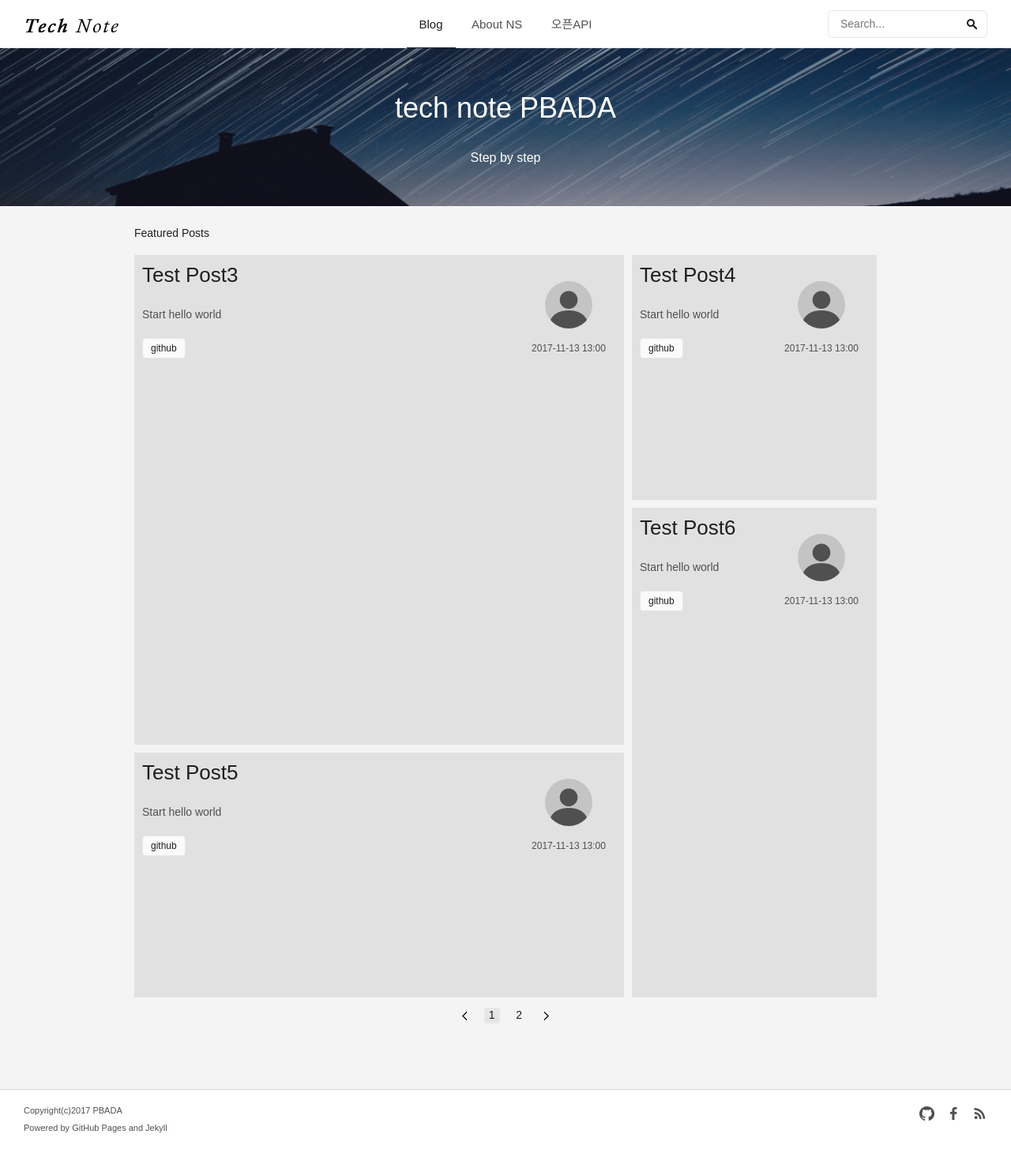
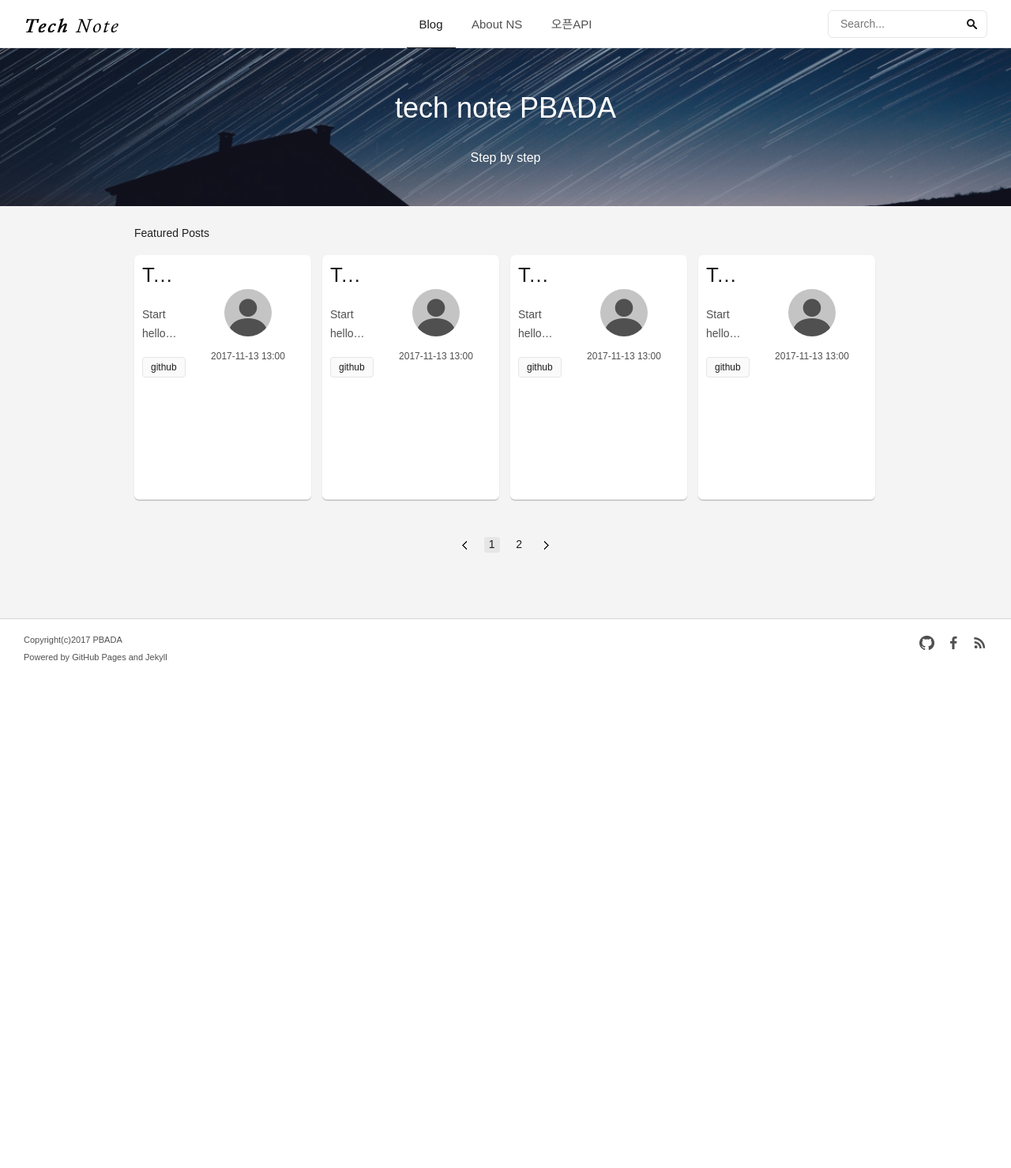
Before and after one commit to nsshopping/nsshopping.github.io, a Jekyll site: the page built from index.html, in a window 1280 px wide. Shown: the whole page at 79% size. Built offline with Jekyll 4.4.1, drawn with Linux system fonts in a browser that asks for light colours; some web fonts are replaced; the list of posts is cut into pages by our own code; comment, search, counter and statistics services are not loaded; after the commit the page ends 900 px from its top, so only the background shows below that.

Commit message:
Update tiles.css

```diff
--- a/assets/css/tiles.css
+++ b/assets/css/tiles.css
@@ -1,10 +1,15 @@
 @charset "UTF-8";\
 
-#home-content .container{padding:0px;}
-.home-template #home-content {}
-.home-template #post-list {position:relative;height: 920px}
+/*.home-template #post-list {position:relative;height: 920px}
 .home-template #post-list .post-item {position:absolute; margin:0px; padding:10px; border-bottom:0px;background-color:#e1e1e1;}
 .home-template #post-list .tile_1 {left: 630px;top:0px;width:310px;height: 310px;}
 .home-template #post-list .tile_4 {left:0px;top: 630px;width:620px;height: 310px;}
 .home-template #post-list .tile_3 {left: 630px;top: 320px;width:310px;height: 620px;}
-.home-template #post-list .tile_2 {left:0px; top:0px; width:620px; height: 620px;}
+.home-template #post-list .tile_2 {left:0px; top:0px; width:620px; height: 620px;}*/
+
+#home-content .container{padding:0px;}
+.home-template #home-content {}
+.home-template #post-list {flex-wrap: wrap;display: -webkit-flex; display: flex;align-content: space-between;position:relative;}
+.home-template #post-list .post-item { overflow: hidden; width:224px; height:310px; margin:0 14px 14px 0; padding:10px; -webkit-box-shadow: 0 1px 1px #b9b9b9; -moz-box-shadow: 0 1px 1px #b9b9b9;box-shadow: 0 1px 1px #b9b9b9;-webkit-border-radius: 6px;-moz-border-radius: 6px;border-radius: 6px;background-color: #fff;-webkit-box-sizing: border-box;-moz-box-sizing: border-box;box-sizing: border-box;}
+.home-template #post-list .post-item:nth-child(4n) {margin:0px;}
+.home-template #post-list .item-wrap {position:relative;}
```
